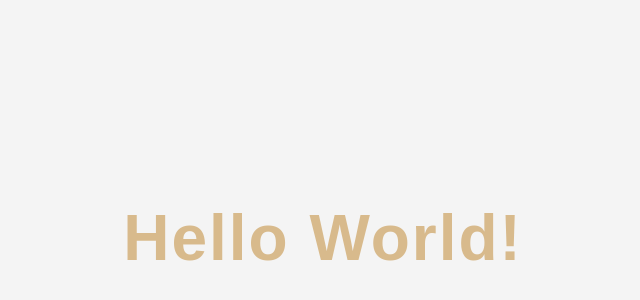
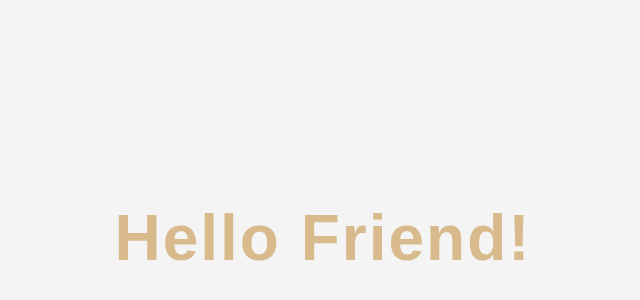
Before and after one commit to amarkopoulos/simple-hello, a plain HTML site: page index.html in a window 1280 px wide. Shown: the part 162-462 px from the top of the page, without its empty margins (317-957 px from the left). Drawn offline with Linux system fonts and the light colour scheme.

Commit message:
Add a new script directory changing the main text

```diff
--- a/index.html
+++ b/index.html
@@ -13,5 +13,7 @@
       <h1>Hello World!</h1>
     </div>
   </div>
+
+  <script src="scripts/main.js"></script>
 </body>
 </html>
--- /dev/null
+++ b/scripts/main.js
@@ -0,0 +1,2 @@
+const heading = document.querySelector('h1');
+heading.textContent = "Hello Friend!";
```
